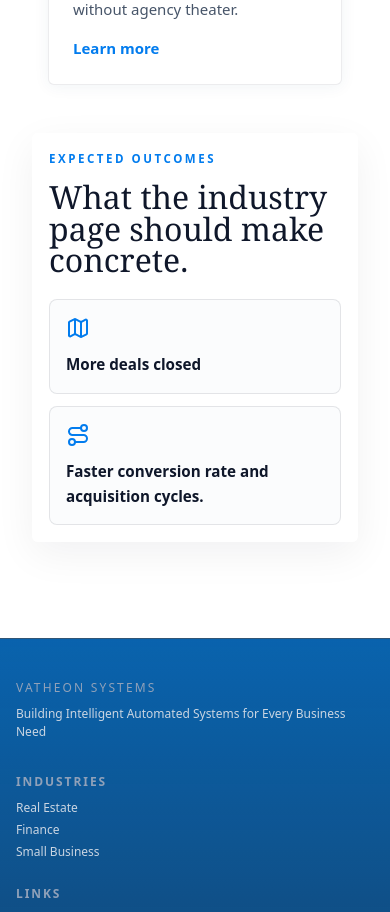
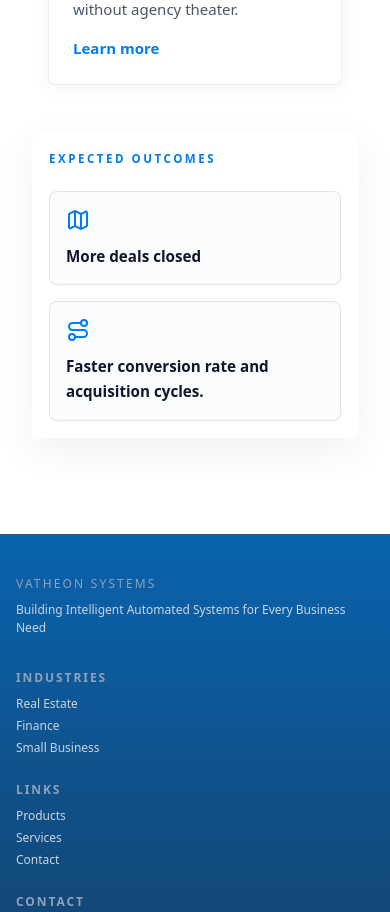
Before and after one commit to DavidMajomi/company-site, a Next.js app in the folder company/: page /industries/real-estate in a window 390 px wide. Shown: the part 2580-3492 px from the top of the page. Built offline with nearby package versions, Linux system fonts and the light colour scheme.

Commit message:
Refactor: Remove title prop from IndustryWorkflowOutcomesSection and update layout for improved clarity and responsiveness.

```diff
--- a/company/app/components/IndustryWorkflowPage/IndustryWorkflowOutcomesSection.tsx
+++ b/company/app/components/IndustryWorkflowPage/IndustryWorkflowOutcomesSection.tsx
@@ -4,36 +4,26 @@ import { Eyebrow } from "../../shared/Eyebrow";
 const proofIcons = [Map, Route, BarChart3];
 
 type IndustryWorkflowOutcomesSectionProps = {
-  title: string;
   outcomes: string[];
 };
 
 export function IndustryWorkflowOutcomesSection({
-  title,
   outcomes,
 }: IndustryWorkflowOutcomesSectionProps) {
   return (
     <section
-      className="cta-card grid gap-6 overflow-hidden p-[clamp(1.25rem,3vw,2rem)] max-sm:p-4 min-[56rem]:grid-cols-[0.7fr_1.3fr] min-[56rem]:items-start"
-      aria-labelledby="outcomes-heading"
+      className="cta-card grid gap-6 overflow-hidden p-[clamp(1.25rem,3vw,2rem)] max-sm:p-4"
+      aria-label="Expected outcomes"
     >
-      <div>
-        <Eyebrow text="Expected outcomes" />
-        <h2
-          id="outcomes-heading"
-          className="mt-[0.9rem] mb-0 font-serif text-fluid-section font-medium leading-[0.98] tracking-normal text-(--color-text)"
-        >
-          {title}
-        </h2>
-      </div>
-      <div className="grid grid-cols-[repeat(auto-fit,minmax(min(100%,16rem),1fr))] gap-3 [&_svg]:text-(--color-accent)">
+      <Eyebrow text="Expected outcomes" />
+      <div className="flex flex-wrap justify-center gap-4 [&_svg]:text-(--color-accent)">
         {outcomes.map((outcome, index) => {
           const Icon = proofIcons[index] ?? FileCheck2;
 
           return (
             <article
               key={outcome}
-              className="min-h-48 rounded-lg border border-slate-900/10 bg-[#fbfcfd] p-5 max-sm:min-h-0 max-sm:p-4"
+              className="w-full shrink-0 rounded-lg border border-slate-900/10 bg-[#fbfcfd] p-6 sm:w-[calc((100%-1rem)/2)] lg:w-[calc((100%-2rem)/3)] max-sm:min-h-0 max-sm:p-4"
             >
               <Icon aria-hidden />
               <p className="mt-3 mb-0 text-card font-[750] leading-[1.62] text-(--color-text)">
--- a/company/app/components/IndustryWorkflowPage/IndustryWorkflowPage.tsx
+++ b/company/app/components/IndustryWorkflowPage/IndustryWorkflowPage.tsx
@@ -48,10 +48,7 @@ export function IndustryWorkflowPage({ industry }: IndustryWorkflowPageProps) {
         label={industry.label}
         offerings={relevantOfferings}
       />
-      <IndustryWorkflowOutcomesSection
-        title={industry.outcomesTitle}
-        outcomes={industry.outcomes}
-      />
+      <IndustryWorkflowOutcomesSection outcomes={industry.outcomes} />
     </StandardPageContent>
   );
 }
--- a/company/app/data/industries.ts
+++ b/company/app/data/industries.ts
@@ -8,7 +8,6 @@ export type IndustryPage = IndustryLink & {
   overview: string;
   headline: string;
   painPoints: string[];
-  outcomesTitle: string;
   outcomes: string[];
   productSlugs: string[];
   serviceSlugs: string[];
@@ -30,7 +29,6 @@ const industryPages: IndustryPage[] = [
       "Outreach and acquisition teams work from different data.",
       "Ad performance is hard to connect back to closed deals.",
     ],
-    outcomesTitle: "What the industry page should make concrete.",
     outcomes: [
       "More deals closed",
       "Faster conversion rate and acquisition cycles.",
@@ -51,7 +49,6 @@ const industryPages: IndustryPage[] = [
       "Cross-border holdings lack a single operating view.",
       "Policy changes require too much engineering rework.",
     ],
-    outcomesTitle: "What the industry page should make concrete.",
     outcomes: [
       "Shorten time-to-decision without hiding underwriting context.",
       "Keep product activity aligned with ledger and audit expectations.",
@@ -77,7 +74,6 @@ const industryPages: IndustryPage[] = [
       "Reporting does not show which spend creates qualified demand.",
       "Basic web changes require too many vendors or templates.",
     ],
-    outcomesTitle: "What the industry page should make concrete.",
     outcomes: [
       "Improve the feedback loop between spend, leads, and real business outcomes.",
       "Replace repetitive manual work with tools your team can keep using.",
```
